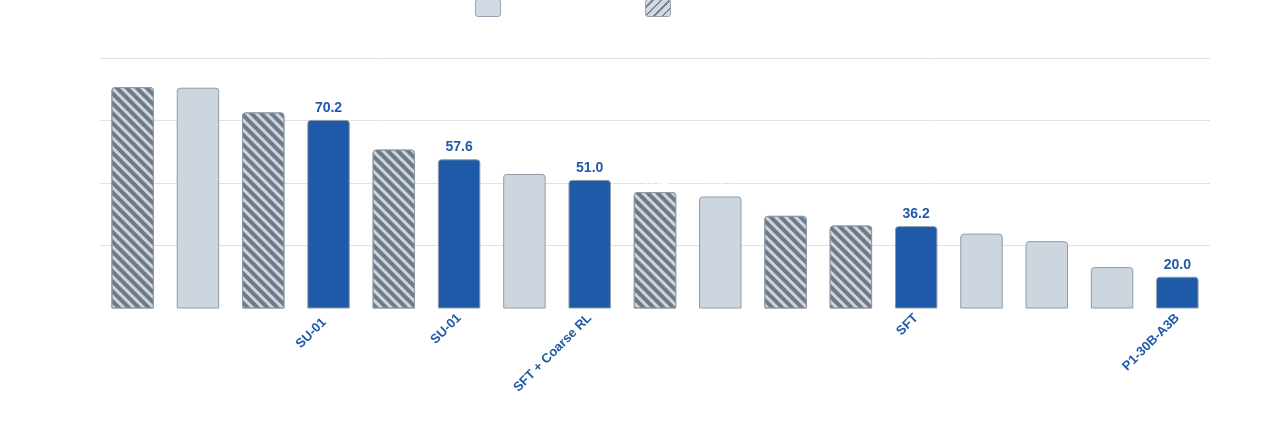
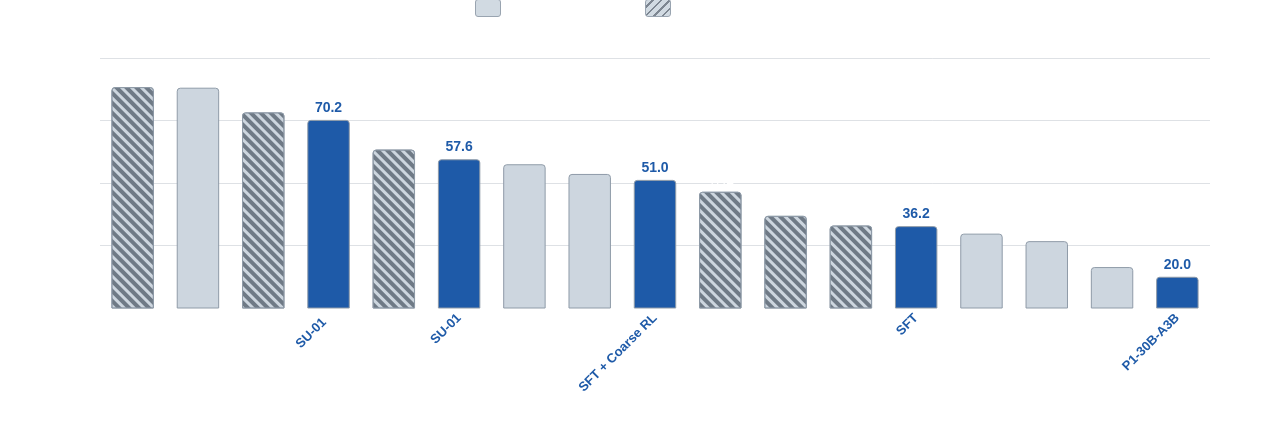
Before and after one commit to Simplified-Reasoning/SU-01, a plain HTML site: page page/source_html/proofbench.html in a window 1280 px wide. Shown: the part 66-496 px from the top of the page. Drawn offline with nearby package versions, Linux system fonts and the light colour scheme.

Commit message:
docs: update readme, fix data

```diff
--- a/page/source_html/proofbench.html
+++ b/page/source_html/proofbench.html
@@ -118,8 +118,8 @@
       { label: 'SU-01', value: 57.6, medals: 57.6, source: 'open' },
       { label: 'Nemotron-Cascade-2', value: 52.9, medals: 52.9, source: 'open' },
       { label: 'SFT + Coarse RL', value: 51.0, medals: 51.0, source: 'open' },
-      { label: 'Gemini-2.5-Pro', value: 47.1, medals: 47.1, source: 'closed', hasTTS: true },
-      { label: 'DeepSeek-V3.2-Speciale', value: 45.7, medals: 45.7, source: 'open' },
+      { label: 'Gemini-2.5-Pro', value: 47.2, medals: 47.1, source: 'closed', hasTTS: true },
+      { label: 'DeepSeek-V3.2-Speciale', value: 56.0, medals: 45.7, source: 'open' },
       { label: 'GPT-5', value: 39.5, medals: 39.5, source: 'closed', hasTTS: true },
       { label: 'Gemini-2.5-Pro', value: 36.4, medals: 36.4, source: 'closed' },
       { label: 'SFT', value: 36.2, medals: 36.2, source: 'open' },
```
Also changed, not shown: page/index.html (+1 -1 lines), page/source_png/proofbench_overall.png, 1 other file.
